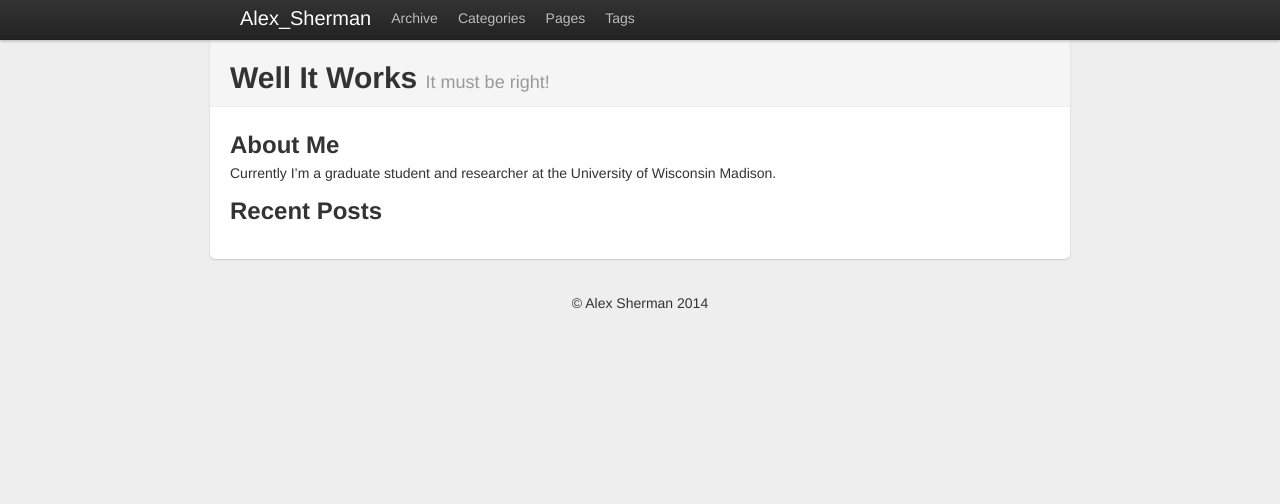
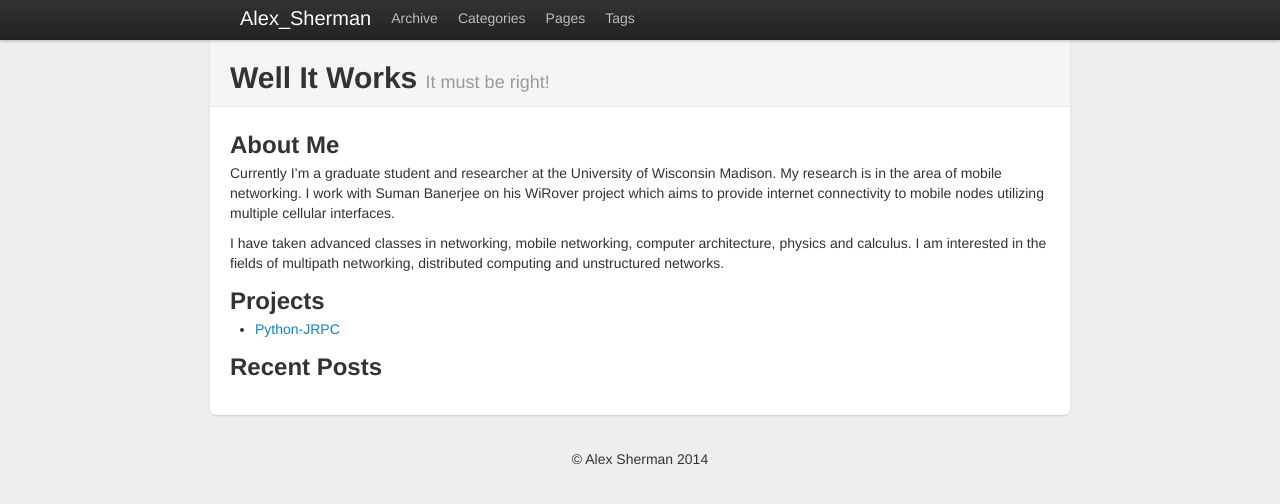
Before and after one commit to alex-sherman/alex-sherman.github.io, a Jekyll site: the page built from index.html, in a window 1280 px wide. Shown: the top 504 px of the page. Built offline with Jekyll 4.4.1, drawn with Linux system fonts in a browser that asks for light colours; some web fonts are replaced.

Commit message:
Added a projects collection

```diff
--- a/_config.yml
+++ b/_config.yml
@@ -1 +1,5 @@
 pygments: true
+
+collections:
+  projects:
+    output: true
--- a/_layouts/default.html
+++ b/_layouts/default.html
@@ -24,12 +24,10 @@
 <body>
 	{% include header.html %}
 
-
-
 	<div class="container">
     <div class="content">
 			<div class="page-header">
-				<h1>Well It Works <small>It must be right!</small></h1>
+				<h1>{{ page.title }} <small>{{ page.subtitle }}</small></h1>
 			</div>
 
 			<div class="row">
--- a/_layouts/post.html
+++ b/_layouts/post.html
@@ -32,7 +32,6 @@
 	</div> <!-- #main-container -->
 	{% include footer.html %}
 
-	{% include scripts.html %}
 	<script src="bootstrap/js/bootstrap.min.js"></script>
 </body>
 </html>
--- a/index.html
+++ b/index.html
@@ -1,11 +1,26 @@
 ---
 layout: default
-title: Alex_Sherman
+title: Well It Works
+subtitle: It must be right!
 ---
 
 <h2 id="about-me">About Me</h2>
 
-<p>Currently I’m a graduate student and researcher at the University of Wisconsin Madison.</p>
+<p>Currently I’m a graduate student and researcher at the University of Wisconsin Madison.
+My research is in the area of mobile networking. I work with Suman Banerjee on his WiRover project
+which aims to provide internet connectivity to mobile nodes utilizing multiple cellular interfaces.</p>
+<p>I have taken advanced classes in networking, mobile networking, computer architecture, physics and calculus.
+I am interested in the fields of multipath networking, distributed computing and unstructured networks.</p>
+
+<h2 id="projects">Projects</h2>
+
+<ul>
+  {% for project in site.projects %}
+    <li>
+      <a href="{{ project.url }}">{{ project.title }}</a>
+    </li>
+  {% endfor %}
+</ul>
 
 <h2 id="recent-posts">Recent Posts</h2>
 
```
Also changed, not shown: _projects/python-jrpc.md (added, +56 -0 lines).
